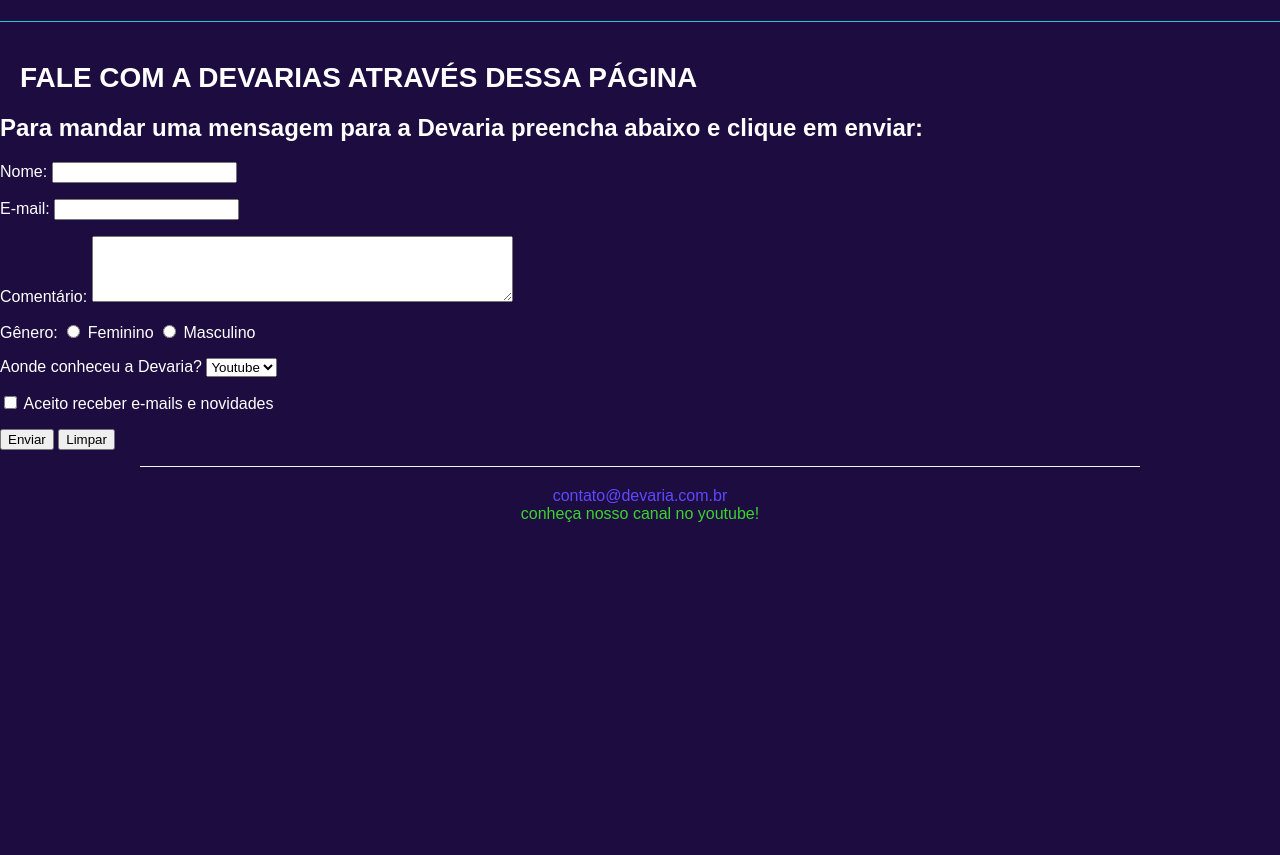
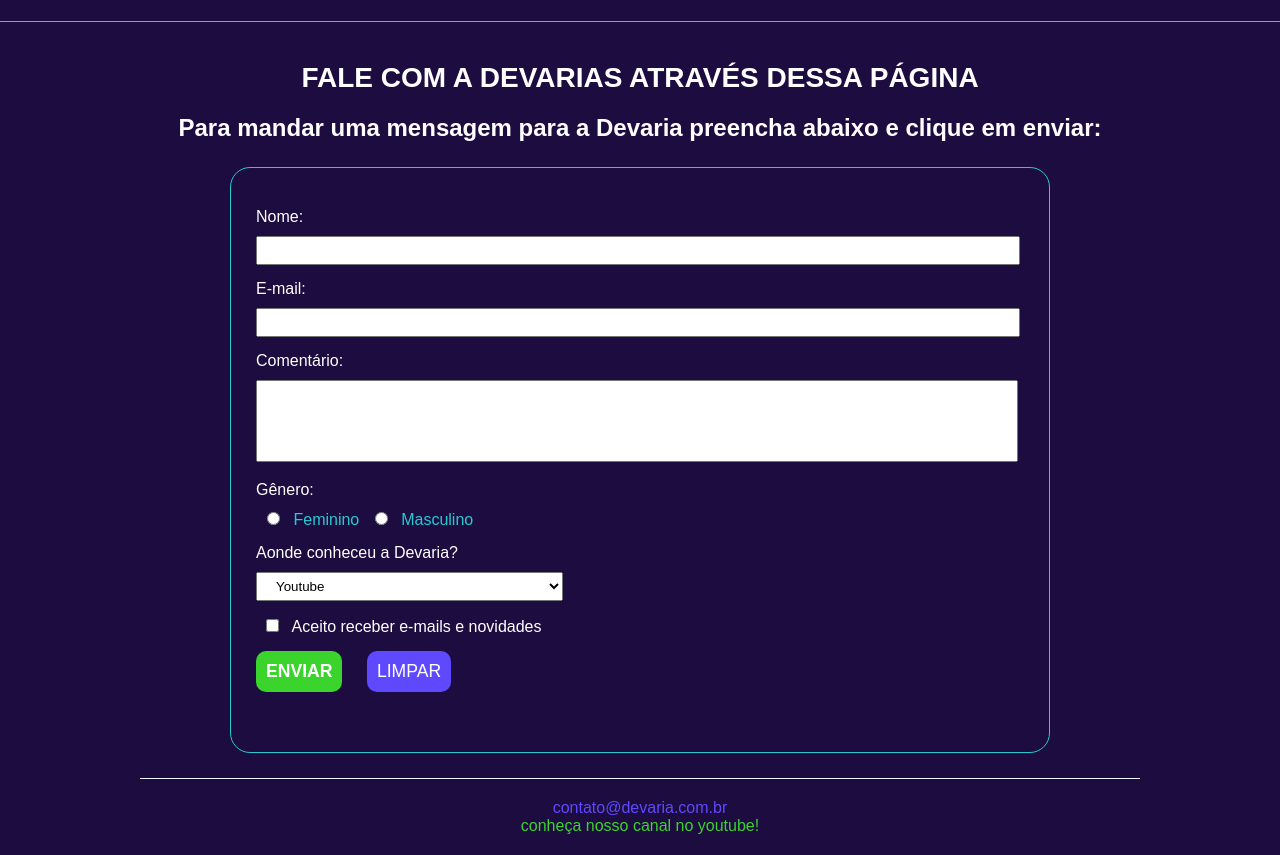
Before and after one commit to Cacaendlich/devaria-css-2023, a plain HTML site: page FaleConosco.html in a window 1280 px wide. Shown: the part 71-926 px from the top of the page. Before the commit the page ends 800 px from the top, so only its background shows below. Drawn offline with Linux system fonts and the light colour scheme.

Commit message:
faleconosco-page

```diff
--- a/FaleConosco.html
+++ b/FaleConosco.html
@@ -30,31 +30,31 @@
     </header>
 
     <main>
-        <h1 class="title">Fale Com a Devarias através dessa página</h1>
-        <h2>Para mandar uma mensagem para a Devaria preencha abaixo e clique em enviar:</h2>
+        <h1 class="title text-center">Fale Com a Devarias através dessa página</h1>
+        <h2 class="sub-title text-center">Para mandar uma mensagem para a Devaria preencha abaixo e clique em enviar:</h2>
         <section>
-            <form action="index.html">
-                <p>
+            <form action="index.html" class="contact-form margin-horizontal-20px">
+                <div>
                     <label>Nome:</label> <input type="text" name="Nome"/>
-                </p>
+                </div>
 
-                <p>
+                <div>
                     <label>E-mail:</label> <input type="text" name="Email"/>
-                </p>
+                </div>
 
-                <p>
+                <div>
                     <label>Comentário:</label> <textarea name="Comentarios" cols="50" rows="4"></textarea>
-                </p>
+                </div>
 
-                <p>
+                <div>
                     <label>Gênero:</label>
 
-                    <input type="radio" name="genero"> <label>Feminino</label>
+                    <input type="radio" name="genero"> <span>Feminino</span>
 
-                    <input type="radio" name="genero"> <label>Masculino</label>
-                </p>
+                    <input type="radio" name="genero"> <span>Masculino</span>
+                </div>
 
-                <p>
+                <div>
                     <label>Aonde conheceu a Devaria? </label>
                     <select name="Conheceu">
                         <option selected>Youtube</option>
@@ -62,19 +62,19 @@
                         <option>Amigos</option>
                         <option>Outros</option>
                     </select>
-                </p>
+                </div>
 
-                <p>
+                <div>
                     <input type="checkbox" name="Novidades" value="Aceite"/>
-                    <label>Aceito receber e-mails e novidades</label>
-                </p>
+                    <span>Aceito receber e-mails e novidades</span>
+                </div>
 
-                <p>
+                <div>
                     <input type="submit" name="Enviar" value="Enviar">
 
                     <input type="reset" name="Limpar" value="Limpar">
 
-                </p>
+                </div>
             </form>
         </section>
     </main>
--- a/public/css/devaria.css
+++ b/public/css/devaria.css
@@ -28,6 +28,11 @@ h1.title {
     text-align: center;
 }
 
+.margin-horizontal-20px {
+    margin-left: 20px;
+    margin-right: 20px;
+}
+
 @media screen and (min-width: 992px){
     .width-50pct-desktop {
         width: 50% !important;
--- a/public/css/faleconosco.css
+++ b/public/css/faleconosco.css
@@ -1 +1,91 @@
 /* Estilo relacionado ao main do fale conosco */
+
+.sub-title {
+    margin: 0 20px;
+}
+
+main .contact-form > div {
+    margin: 15px 0;
+}
+
+main .contact-form > div label {
+    display: block;
+    margin-bottom: 10px;
+}
+
+main .contact-form input, main .contact-form select,
+main .contact-form textarea {
+    width: 90%;
+    padding: 5px 15px;
+    outline-color: #3bd42d;
+}
+
+main .contact-form select {
+    width: 100%;
+}
+
+main .contact-form textarea {
+    resize: none;
+    padding-top: 15px;
+}
+
+main .contact-form > div input[type="radio"],
+main .contact-form > div input[type="checkbox"] {
+    width: 25px;
+}
+
+main .contact-form > div:nth-child(4) span {
+    color: #25cbd3;
+}
+
+main .contact-form > div input[type="submit"],
+main .contact-form > div input[type="reset"] {
+    width: 100%;
+    margin-bottom: 20px;
+    border: none;
+    text-transform: uppercase;
+    border-radius: 10px;
+    font-size: 1.1em;
+}
+
+main .contact-form > div input[type="submit"] {
+    background-color: #3bd42d;
+    padding: 10px;
+    font-weight: bold;
+    color: #fff;
+}
+
+main .contact-form > div input[type="reset"] {
+    background-color: #5e49ff;
+    color: #fff;
+}
+
+@media screen and (min-width: 992px){
+    main .contact-form {
+        width: 60%;
+        border: 1px solid #25cbd3;
+        border-radius: 20px;
+        padding: 25px;
+        margin: 25px auto;
+    }
+
+    main .contact-form input,
+    main .contact-form textarea {
+    width: 95%;
+    }
+
+    main .contact-form select {
+        width: 40%;
+    }
+
+    main .contact-form > div input[type="submit"],
+    main .contact-form > div input[type="reset"] {
+        width: auto;
+        padding: 10px;
+        outline: none;
+    }
+
+    main .contact-form > div input[type="submit"] {
+        margin-right: 20px;
+    }
+}
```
